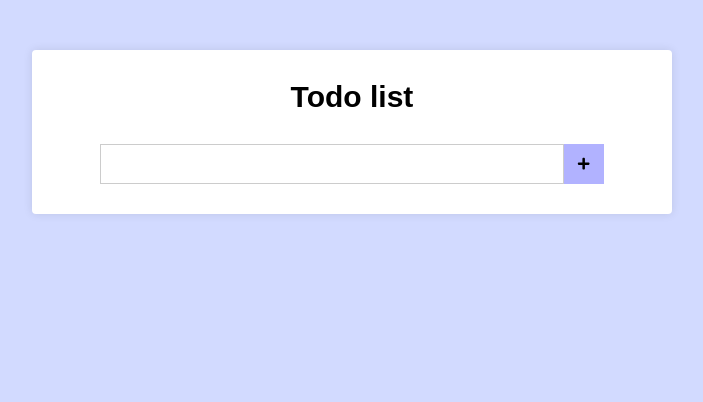
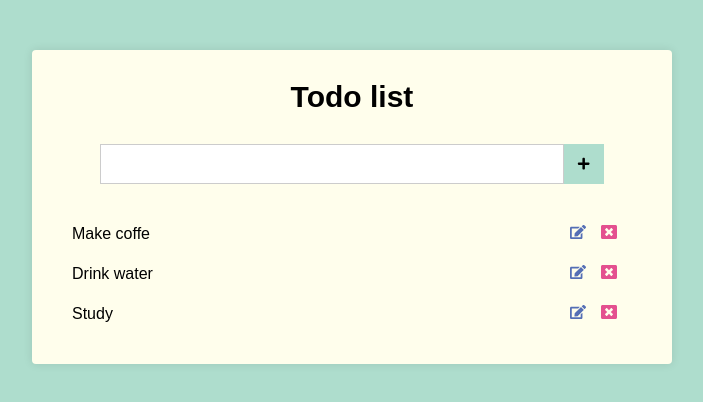
Before and after one commit to Gabriel2Mello/Learning-React, a React (Create React App) app in the folder todolist/: page / in a window 1280 px wide. Shown: the top 402 px of the page, without its empty margins (288-991 px from the left). Built offline with nearby package versions, Linux system fonts and the light colour scheme.

Commit message:
Tasks style

```diff
--- a/todolist/src/App.css
+++ b/todolist/src/App.css
@@ -7,7 +7,7 @@
 
 body {
   font-family: sans-serif;
-  background-color: #D2DAFF;
+  background-color: #AEDDCD;
 }
 
 button {
--- a/todolist/src/components/Main.css
+++ b/todolist/src/components/Main.css
@@ -1,5 +1,5 @@
 .main {
-  background-color: #fff;
+  background-color: #FFFEEC;
   padding: 30px;
   margin: 50px auto;
   max-width: 640px;
@@ -31,9 +31,40 @@
   border: none;
   height: 40px;
   width: 40px;
-  background-color: #B1B2FF;
+  background-color: #AEDDCD;
   color: black;
   display: flex;
   align-items: center;
   justify-content: center;
 }
+
+.tasks {
+  margin-top: 30px;
+}
+
+.tasks li {
+  display: flex;
+  align-items: center;
+  justify-content: space-between;
+  padding: 10px;
+  transition: all 200ms;
+}
+
+.tasks li:hover {
+  background-color: #AEDDCD;
+}
+
+.tasks li .edit {
+  margin-right: 15px;
+  color: #556FB5;
+}
+
+.tasks li .delete {
+  margin-right: 15px;
+  color: #E4508F;
+}
+
+.tasks li .edit,
+.tasks li .delete {
+  cursor: pointer;
+}
--- a/todolist/src/components/Main.js
+++ b/todolist/src/components/Main.js
@@ -1,13 +1,21 @@
 import React, { Component } from 'react';
 
 // Form
-import { FaPlus } from 'react-icons/fa';
+import { FaPlus, FaEdit, FaWindowClose } from 'react-icons/fa';
+
+// Tasks
+// import { FaEdit, FaWindowClose } from 'react-icons/fa';
 
 import './Main.css';
 
 class Main extends Component {
   state = {
     newTask: '',
+    tasks: [
+      'Make coffe',
+      'Drink water',
+      'Study',
+    ],
   };
 
   handleChange = (e) => {
@@ -17,7 +25,7 @@
   };
 
   render() {
-    const { newTask } = this.state;
+    const { newTask, tasks } = this.state;
 
     return (
       <div className="main">
@@ -33,6 +41,19 @@
             <FaPlus />
           </button>
         </form>
+
+        <ul className="tasks">
+          {tasks.map((task) => (
+            <li key={task}>
+              {task}
+              <div>
+                <FaEdit className="edit" />
+                <FaWindowClose className="delete" />
+              </div>
+            </li>
+          ))}
+        </ul>
+
       </div>
     );
   }
```
Also changed, not shown: 1 other file (tests, documents, lock files or other folders).
